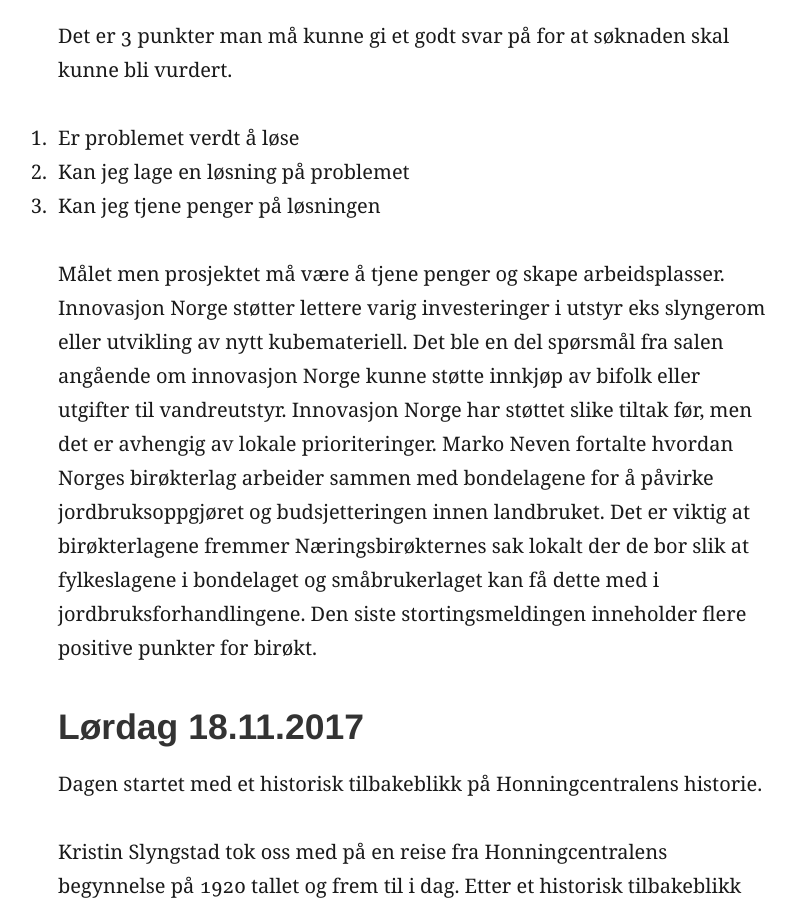
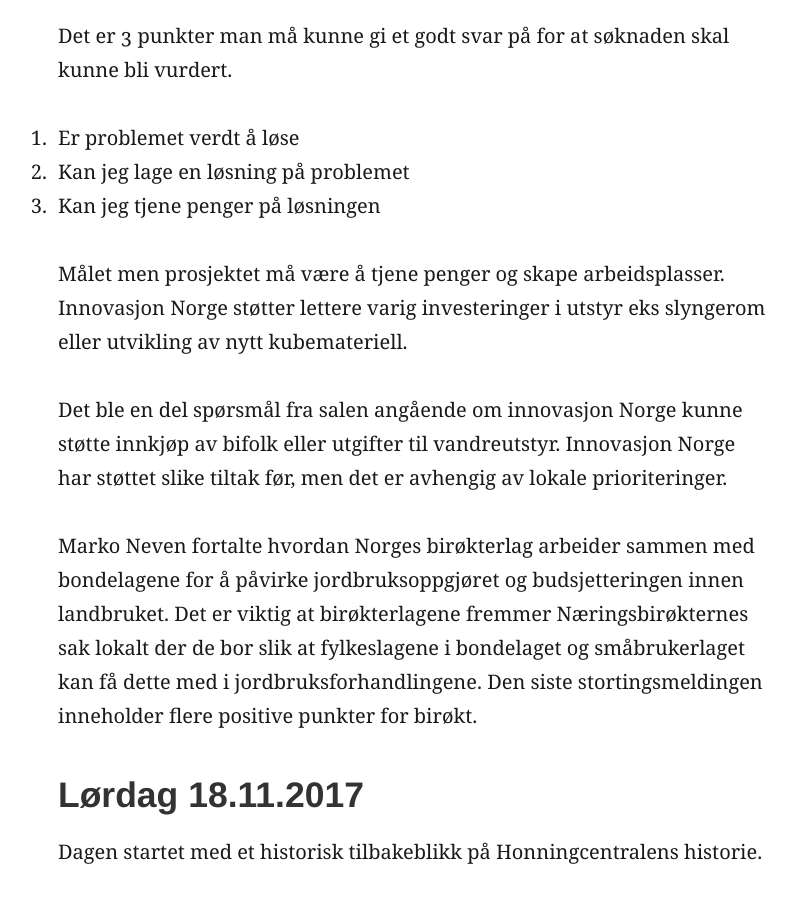
Before and after one commit to SotraBiroktarlag/sotrabirokt, a Jekyll site: the page built from _posts/2017-11-19-adgermoteRapport.md, in a window 1280 px wide and 900 px high, scrolled down 1491 px. Shown: the whole window, without its empty margins (6-801 px from the left). Built offline with Jekyll 4.4.1, drawn with Linux system fonts in a browser that asks for light colours; part of the change alters nothing that is shown; some of the changed text lies outside the part shown.

Commit message:
Fikset skrivefeil og formattering

```diff
--- a/_posts/2017-11-19-adgermoteRapport.md
+++ b/_posts/2017-11-19-adgermoteRapport.md
@@ -35,7 +35,9 @@ Det er 3 punkter man må kunne gi et godt svar på for at søknaden skal kunne b
 3. Kan jeg tjene penger på løsningen
 
 Målet men prosjektet må være å tjene penger og skape arbeidsplasser. Innovasjon Norge støtter lettere varig investeringer i utstyr eks slyngerom eller utvikling av nytt kubemateriell.
+
 Det ble en del spørsmål fra salen angående om innovasjon Norge kunne støtte innkjøp av bifolk eller utgifter til vandreutstyr. Innovasjon Norge har støttet slike tiltak før, men det er avhengig av lokale prioriteringer.
+
 Marko Neven fortalte hvordan Norges birøkterlag arbeider sammen med bondelagene for å påvirke jordbruksoppgjøret og budsjetteringen innen landbruket. Det er viktig at birøkterlagene fremmer Næringsbirøkternes sak lokalt der de bor slik at fylkeslagene i bondelaget og småbrukerlaget kan få dette med i jordbruksforhandlingene. Den siste stortingsmeldingen inneholder flere positive punkter for birøkt.
 
 ## Lørdag 18.11.2017
@@ -44,8 +46,7 @@ Dagen startet med et historisk tilbakeblikk på Honningcentralens historie.
 Kristin Slyngstad tok oss med på en reise fra Honningcentralens begynnelse på 1920 tallet og frem til i dag.
 Etter et historisk tilbakeblikk ble det fokusert på nåsituasjonen og utfordringene som ligger forran oss de neste 90 årene.
 
-Honningcentralen har som mål å satse på næringsbirøkterne og få Norsk honningproduksjon opp på
-tidligere nivåer på over 1500 tonn honning. De ønsker å satse på sortshonning, flytende  onning og tavlehonning for å øke konsumet i Norge. I Norge i dag spiser vi 0,5 kg honning pr innbygger mens i resten av europa er dette tallet 2 kg.
+Honningcentralen har som mål å satse på næringsbirøkterne og få Norsk honningproduksjon opp på tidligere nivåer på over 1500 tonn honning. De ønsker å satse på sortshonning, flytende  onning og tavlehonning for å øke konsumet i Norge. I Norge i dag spiser vi 0,5 kg honning pr innbygger mens i resten av europa er dette tallet 2 kg.
 
 Resten av tiden frem til lunsj var satt av til informasjon rundt sykdomsbekjempelse og en debatt hvor blant annet mattilsynet hadde en representant med i panelet.
 
@@ -182,13 +183,12 @@ Tapper og selger 1200 kg egen honning.
 Besøker 4-5 bigårder pr dag.
 Kjøper alle dronningene og noterer inne i kubetaket hvilke dronning det er eks IN 008
 2 første bokstaver er initialene til dronningavleren, 008 er nummerserien.
-Bytter dronninger etter behov, men har ikke faste rutiner på dette. Slår sammen svake kuber
-gjennom sesongen.
+Bytter dronninger etter behov, men har ikke faste rutiner på dette. Slår sammen svake kuber gjennom sesongen.
 Henger med plass til 8 europaller, 6 kasser pr palle, bruker trøkk for å løfte pallene inn.
 
 Sjekker kubene 6 ganger i året.
 Arbeidskostnad er beregnet til 5 kr pr minutt
-4For å få dette til så må det god planlegging til og her er de 6 trinnene i prosessen.
+For å få dette til så må det god planlegging til og her er de 6 trinnene i prosessen.
 1. Sjekke foret og Utvider tidlig med første kasse, men de setter den på bunn for at de skal
 beholde varmen oppe i yngelrommet. Biene vil ikke lagre honning under yngelleiet.
 2. Andre runde i bigården er å sette på 2-3 skattekasser på kubene. De legger plastikk på
@@ -223,4 +223,4 @@ Bruker gamle dronninger som skal byttes til å produsere pleiebier til avleggere
 Eller plukke yngeltavler fra de "øde" bigårdene som ikke har trekk resten av sesongen etter
 sommerhonningen er høstet.
 
-Leif Helge Movil & Kjetil Riisnes
+Leif Helge Molvik & Kjetil Riisnes
```
